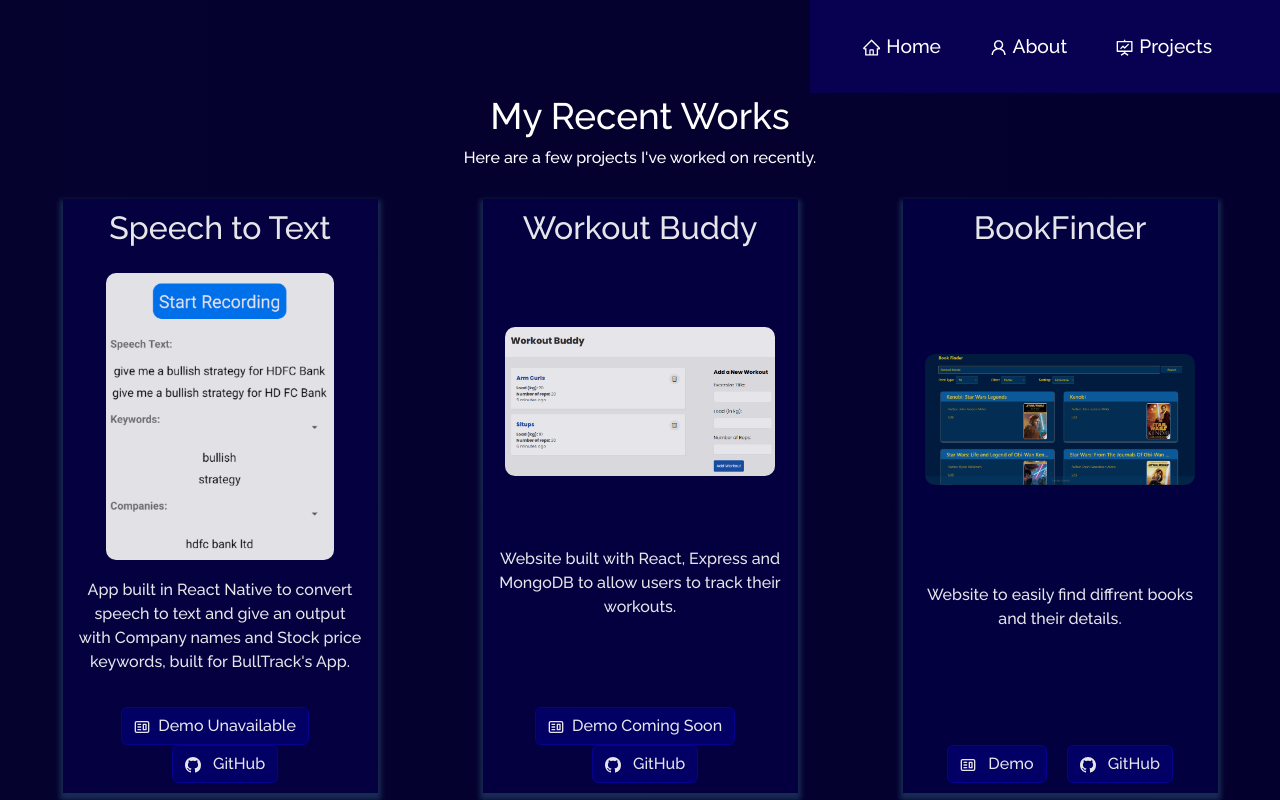
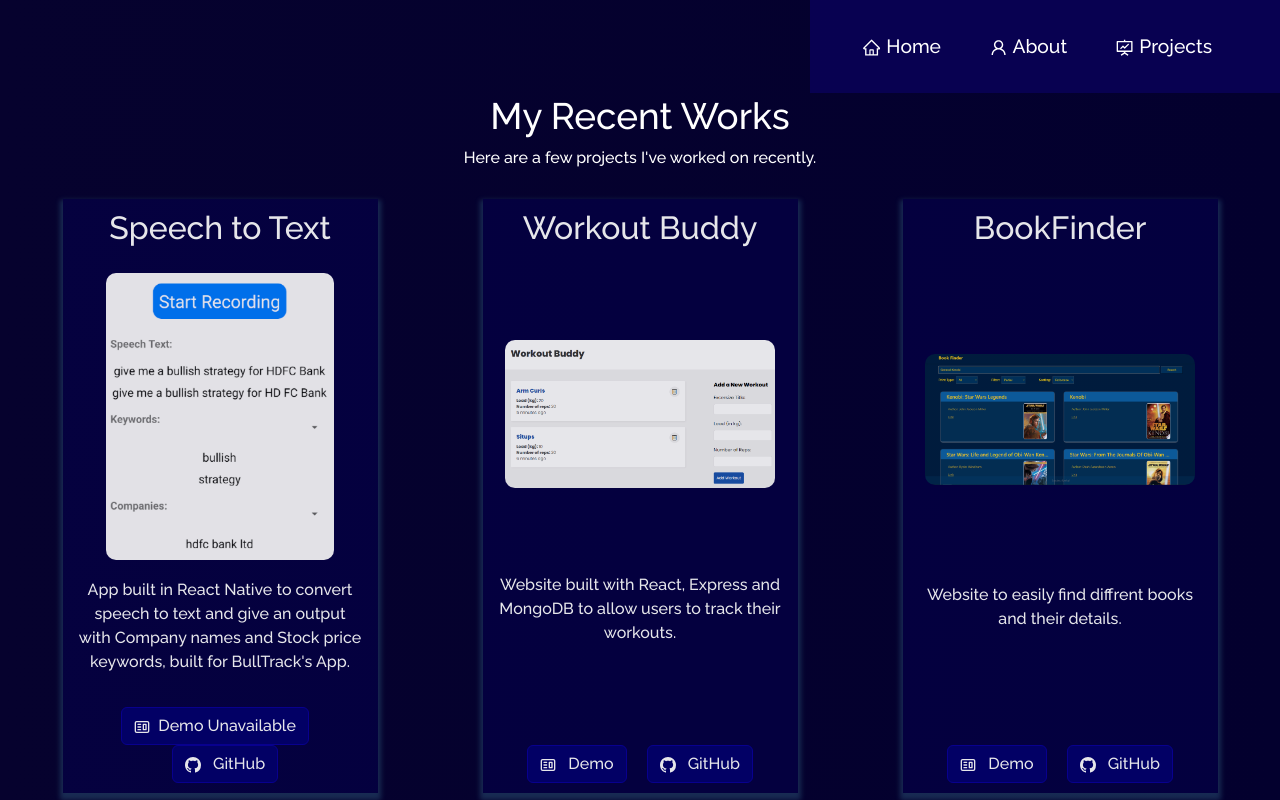
Before and after one commit to ReehalS/portfolio, a React (Create React App) app: page /project in a window 1280 px wide. Shown: the top 800 px of the page. Built offline with nearby package versions, Linux system fonts and the light colour scheme.

Commit message:
Update Projects.js

```diff
--- a/src/components/Projects/Projects.js
+++ b/src/components/Projects/Projects.js
@@ -25,7 +25,7 @@ const projects = [
     title: "Workout Buddy",
     description: "Website built with React, Express and MongoDB to allow users to track their workouts.",
     ghLink: "https://github.com/reehals/workout-site",
-    demoPlaceholder: "Demo Coming Soon"
+    demoLink: "https://workoutbuddy-sr.vercel.app/"
   },
   {
     imgPath: bookfinder,
```
